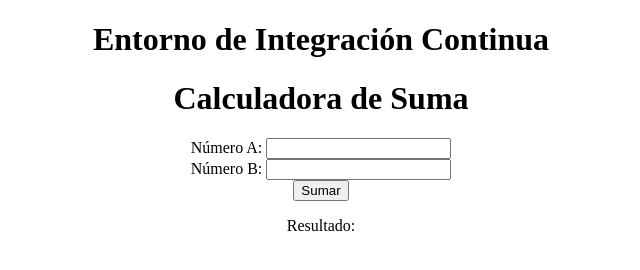
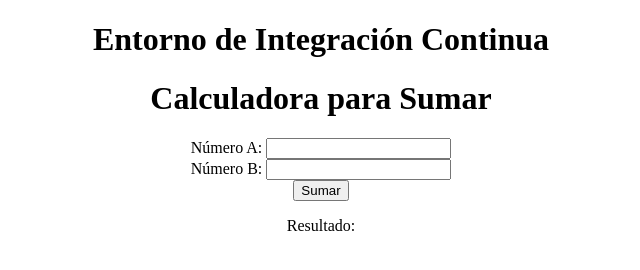
Before and after one commit to DDiegoR/EntornoCI, a website: page public/index.html in a window 1280 px wide. Shown: the whole page, without its empty margins (319-959 px from the left). Drawn offline with Linux system fonts and the light colour scheme.

Commit message:
TRELLO-koJCMgSh

```diff
--- a/public/index.html
+++ b/public/index.html
@@ -8,7 +8,7 @@
 <body style="text-align: center;">
     <h1>Entorno de Integración Continua</h1>
 
-    <h1>Calculadora de Suma</h1>
+    <h1>Calculadora para Sumar</h1>
 
     <label for="inputA">Número A:</label>
     <input type="text" id="inputA"><br>
```
